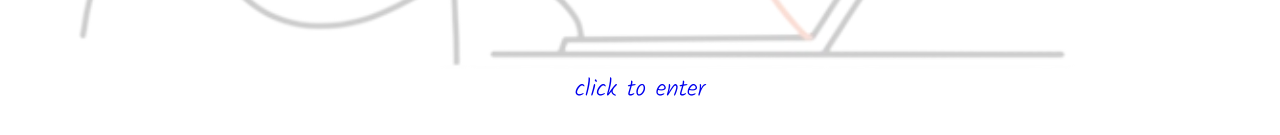
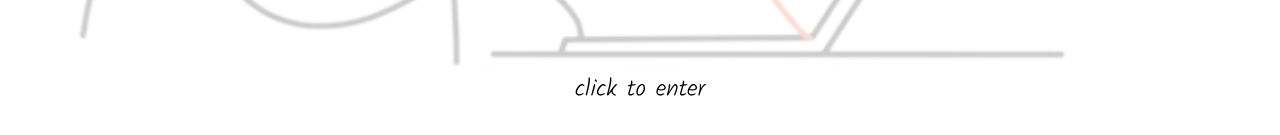
Before and after one commit to GYJS-KAIST-MadCamp-Week4/PortfolioGenerator, a React (Create React App) app in the folder frontend/: page / in a window 1280 px wide. Shown: the part 651-786 px from the top of the page. Built offline with nearby package versions, Linux system fonts and the light colour scheme; a web font is replaced by a local one.

Commit message:
start-> login

```diff
--- a/frontend/src/components/Start.js
+++ b/frontend/src/components/Start.js
@@ -1,14 +1,16 @@
 import React, { useState, useEffect } from 'react';
-import { Link } from 'react-router-dom';
+import { useNavigate } from 'react-router-dom';
 import './Start.css';
 
 const Start = () => {
   const [showInitialText, setShowInitialText] = useState(true);
-  const [showGradientBackground, setShowGradientBackground] = useState(false); // 상태 변수 정의
+  const [showGradientBackground, setShowGradientBackground] = useState(false);
   const [showFinalText, setShowFinalText] = useState(false);
   const [showClickToEnter, setShowClickToEnter] = useState(false);
   const [typedText, setTypedText] = useState('');
   const text = "HAEJWO;";
+
+  const navigate = useNavigate();
 
   useEffect(() => {
     if (showFinalText) {
@@ -49,8 +51,14 @@ const Start = () => {
     };
   }, []);
 
+  const handleScreenClick = () => {
+    if (showClickToEnter) {
+      navigate("/login");
+    }
+  };
+
   return (
-    <div className="start-page">
+    <div className="start-page" onClick = {handleScreenClick}>
       {showInitialText && <div className="initial-text">개발자 포트폴리오 사이트 누가 대신 만들어줘!</div>}
       <div className={`background-image ${!showInitialText ? 'fade' : ''}`} />
       {showFinalText && showGradientBackground &&
@@ -58,7 +66,7 @@ const Start = () => {
           {typedText}
           <span className='cursor'/>
         </div>}
-      {showClickToEnter && <Link to="/login"><div className="click-to-enter">click to enter</div></Link> }
+      {showClickToEnter && <div className="click-to-enter">click to enter</div>}
     </div>
   );
 };
```
